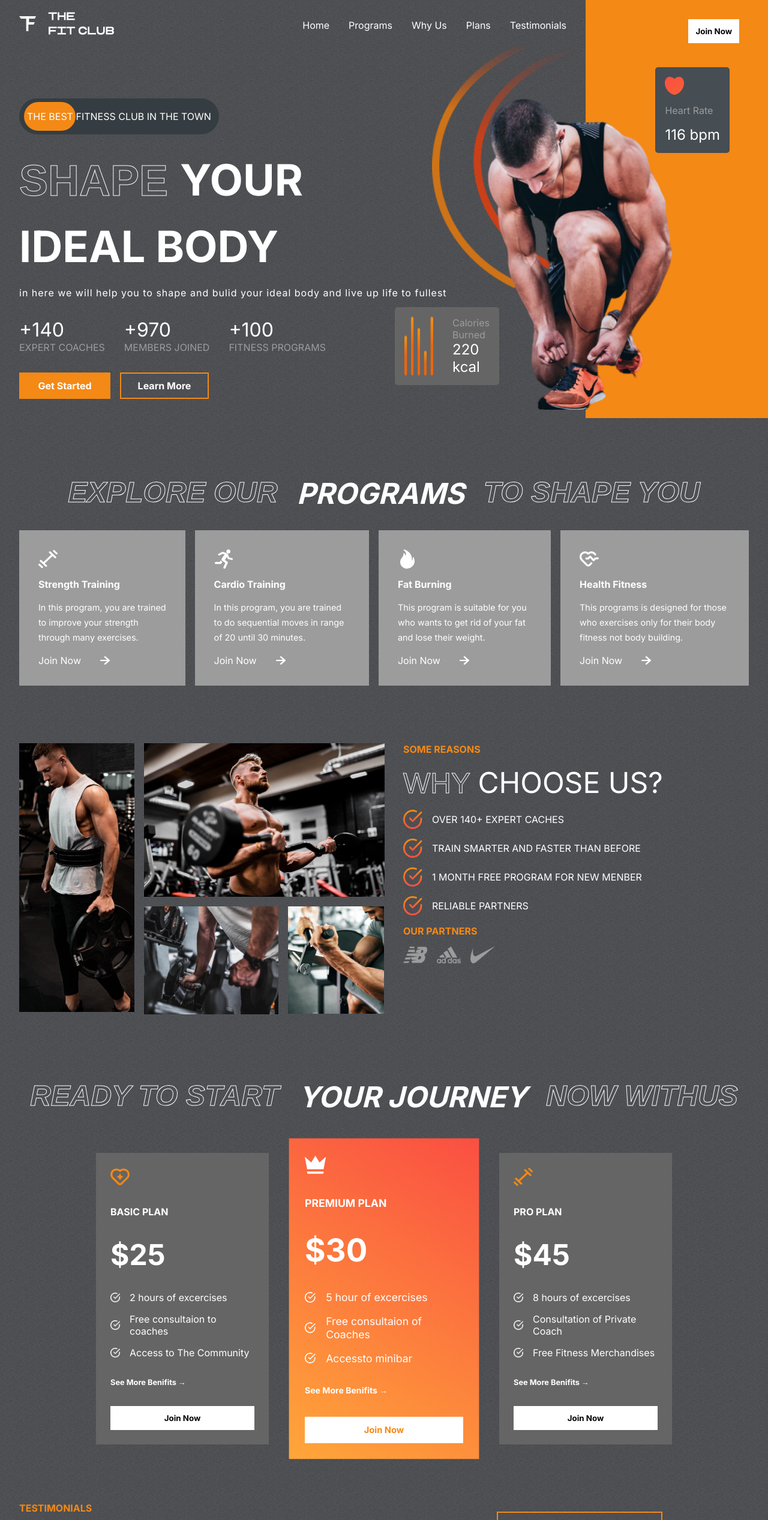
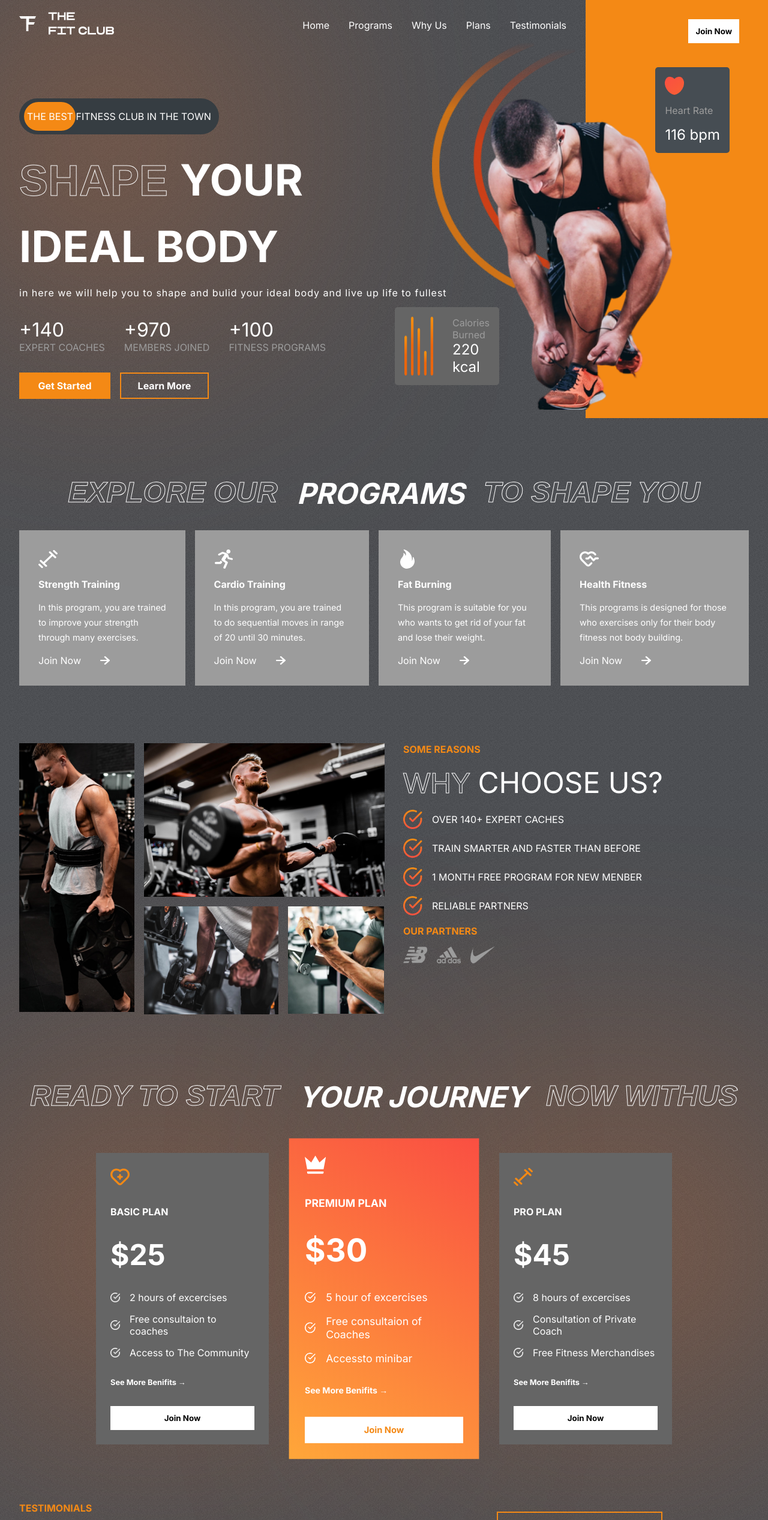
Before and after one commit to Nikunjvadher/Gym-web, a React (Create React App) app: page / in a window 1280 px wide. Shown: the top 2534 px of the page at 60% size. Built offline with nearby package versions, Linux system fonts and the light colour scheme.

Commit message:
Adding Blur div in components

```diff
--- a/src/App.css
+++ b/src/App.css
@@ -42,3 +42,11 @@
 .btn:hover{
   cursor: pointer;
 }
+
+.blur{
+  background: rgba(253, 120, 43, 0.69);
+  position: absolute;
+  border-radius: 50%;
+  filter: blur(212px);
+  z-index: -9;
+}
--- a/src/App.js
+++ b/src/App.js
@@ -5,6 +5,7 @@
 import Program from './component/Programs/Program'
 import Reasons from './component/Reasons/Reasons'
 import Join from './component/Join/Join';
+import Footer from './component/Footer/Footer';
 function App() {
   return (
     <div className="App">
@@ -14,6 +15,7 @@
       <Plans/>
       <Testimonial/>
       <Join/>
+      <Footer/>
     </div>
   );
 }
--- a/src/component/Footer/Footer.css
+++ b/src/component/Footer/Footer.css
@@ -33,3 +33,17 @@
 .logo-f>img{
     width: 10rem;
 }
+
+.footer-blur-1{
+    bottom: 0;
+    right: 15%;
+    width: 26rem;
+    height: 12rem;
+}
+
+.footer-blur-2{
+    top: 10%;
+    left: 6%;
+    width: 26rem;
+    height: 12rem;
+}
--- a/src/component/Footer/Footer.jsx
+++ b/src/component/Footer/Footer.jsx
@@ -21,6 +21,9 @@
                         <img src={logo} alt="" />
                     </div>
                 </div>
+
+                <div className="blur footer-blur-1"></div>
+                <div className="blur footer-blur-2"></div>
             </div>
         </>
     )
--- a/src/component/Hero/Hero.css
+++ b/src/component/Hero/Hero.css
@@ -157,3 +157,11 @@
     color: white;
     font-size: 1.5rem;
 }
+
+.hero-blur{
+    width: 22rem;
+    height: 30rem;
+    left: 0;
+
+
+}
--- a/src/component/Hero/Hero.jsx
+++ b/src/component/Hero/Hero.jsx
@@ -9,6 +9,7 @@
 function Hero() {
   return (
     <div className="hero">
+        <div className="blur hero-blur"></div>
         <div className="left-h">
             <Header />
 
--- a/src/component/Plans/Plans.css
+++ b/src/component/Plans/Plans.css
@@ -77,3 +77,17 @@
 .feature>img{
     width: 1rem;
 }
+
+.plan-blur-1{
+    width: 32rem;
+    height: 23rem;
+    top: 6rem;
+    left: 0;
+}
+
+.plan-blur-2{
+    width: 32rem;
+    height: 23rem;
+    top: 6rem;
+    right: 0;
+}
--- a/src/component/Plans/Plans.jsx
+++ b/src/component/Plans/Plans.jsx
@@ -6,6 +6,8 @@
   return (
     <>
         <div className="plans-container">
+            <div className="blur plan-blur-1"></div>
+            <div className="blur plan-blur-2"></div>
             <div className="programs-header">
                 <span className='stroke-text'>Ready To start</span>
                 <span>Your Journey</span>
```
